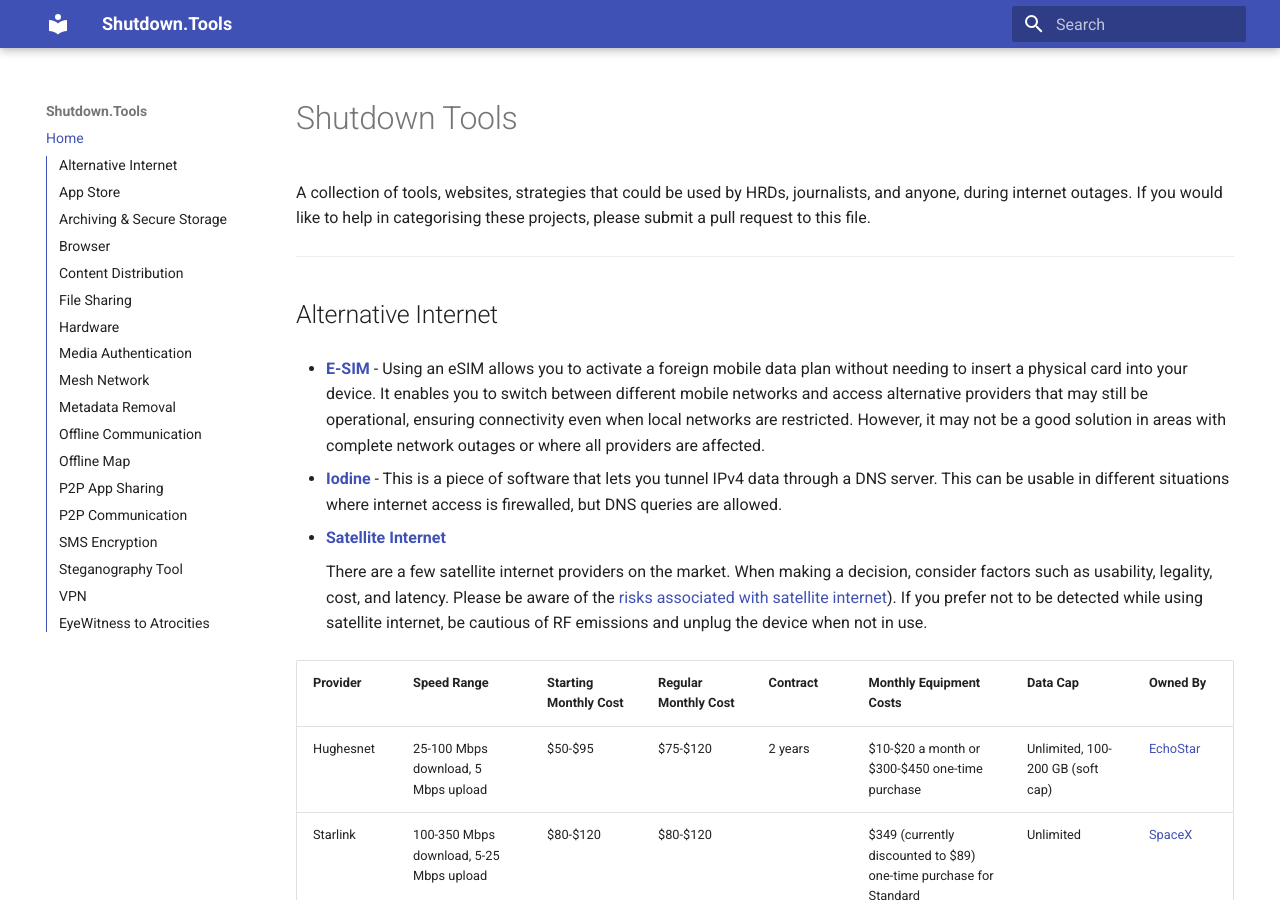
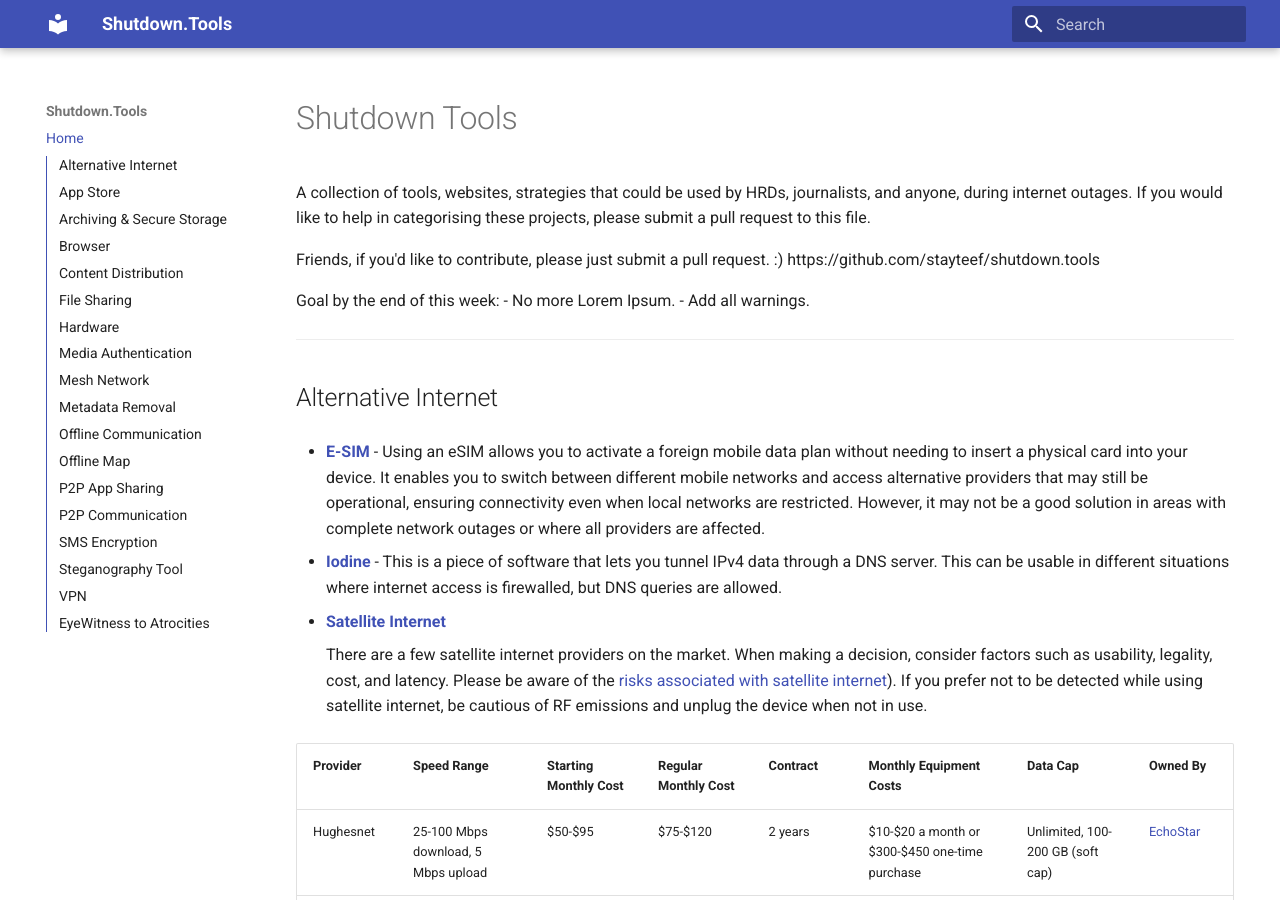
Before and after one commit to stayteef/shutdown.tools, an MkDocs documentation site: the page built from docs/index.md, in a window 1280 px wide and 900 px high. Built offline with MkDocs 1.6.1 and Material for MkDocs 9.7.7, drawn with Linux system fonts in a browser that asks for light colours.

Commit message:
update site

```diff
--- a/docs/index.md
+++ b/docs/index.md
@@ -1,6 +1,12 @@
 # Shutdown Tools
 
 A collection of tools, websites, strategies that could be used by HRDs, journalists, and anyone, during internet outages. If you would like to help in categorising these projects, please submit a pull request to this file.
+
+Friends, if you'd like to contribute, please just submit a pull request. :) https://github.com/stayteef/shutdown.tools
+
+Goal by the end of this week:
+- No more Lorem Ipsum.
+- Add all warnings.
 
 ----
 ## Alternative Internet
```
